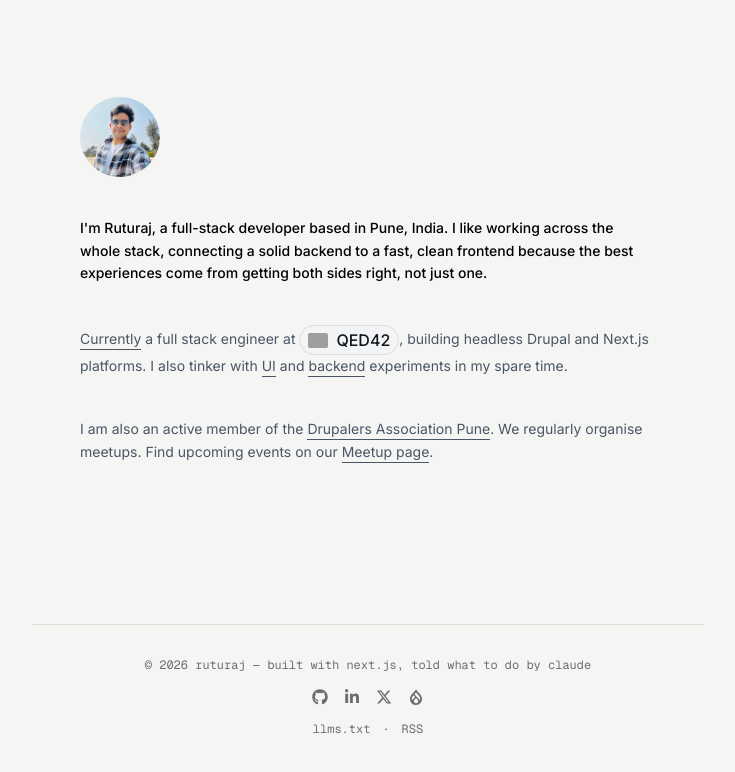
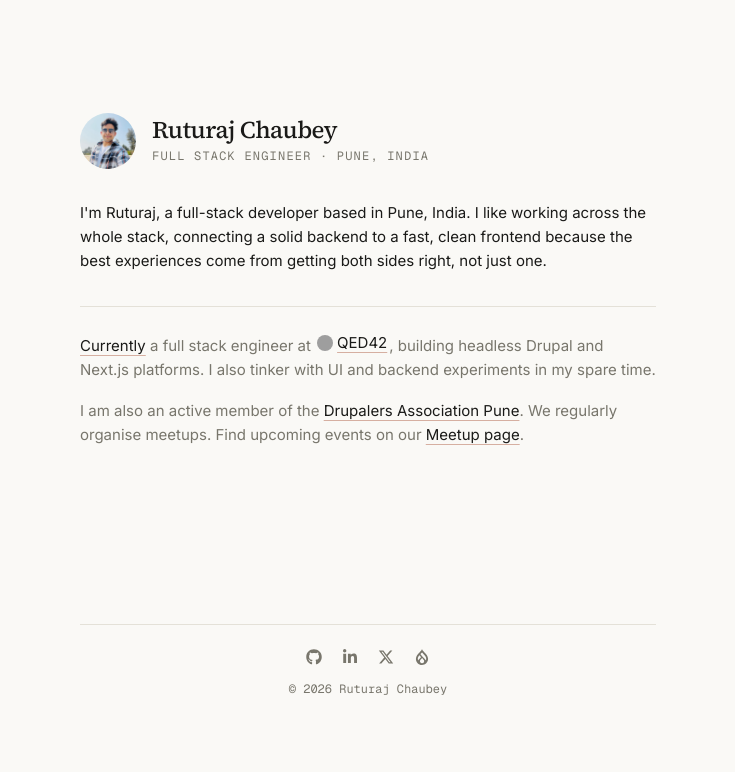
Before and after one commit to RChaubey16/portfolio-xyz, a Next.js app: page / in a window 1280 px wide. Shown: the top 772 px of the page, without its empty margins (272-1007 px from the left). Built offline with nearby package versions, Linux system fonts and the light colour scheme; grey boxes are pictures that could not be loaded.

Commit message:
feat: ui revamp

```diff
--- a/app/(layout)/globals.css
+++ b/app/(layout)/globals.css
@@ -3,26 +3,26 @@
 @plugin "@tailwindcss/typography";
 
 :root {
-  --background: #f5f6f3;
-  --foreground: #14171a;
-  --card: #fafaf8;
-  --card-foreground: #14171a;
-  --popover: #fafaf8;
-  --popover-foreground: #14171a;
-  --primary: #14171a;
-  --primary-foreground: #f5f6f3;
-  --secondary: #e7e9e5;
-  --secondary-foreground: #14171a;
-  --muted: #ececea;
-  --muted-foreground: #6a6f72;
-  --accent: #e4efec;
-  --accent-foreground: #1f6e5c;
-  --destructive: #e7000b;
+  --background: #faf9f6;
+  --foreground: #1a1a18;
+  --card: #faf9f6;
+  --card-foreground: #1a1a18;
+  --popover: #ffffff;
+  --popover-foreground: #1a1a18;
+  --primary: #1a1a18;
+  --primary-foreground: #faf9f6;
+  --secondary: #efece5;
+  --secondary-foreground: #1a1a18;
+  --muted: #f1efe9;
+  --muted-foreground: #78766c;
+  --accent: #f1e4da;
+  --accent-foreground: #a13f22;
+  --destructive: #b3261e;
   --destructive-foreground: #ffffff;
-  --border: #dcdfda;
-  --input: #f0f1ee;
-  --ring: #1f6e5c;
-  --pine: #1f6e5c;
+  --border: #e4e1d8;
+  --input: #efece5;
+  --ring: #a13f22;
+  --rust: #a13f22;
   --chart-1: #91c5ff;
   --chart-2: #3a81f6;
   --chart-3: #2563ef;
@@ -38,7 +38,8 @@
   --sidebar-ring: #a1a1a1;
   --font-sans: Inter, ui-sans-serif, sans-serif, system-ui;
   --font-serif:
-    "Source Serif 4", ui-serif, Georgia, Cambria, "Times New Roman", Times, serif;
+    "Source Serif 4", ui-serif, Georgia, Cambria, "Times New Roman", Times,
+    serif;
   --font-mono: Geist Mono, ui-monospace, monospace;
   --radius: 0.375rem;
   --shadow-x: 0;
@@ -96,7 +97,7 @@
   --color-sidebar-accent-foreground: var(--sidebar-accent-foreground);
   --color-sidebar-border: var(--sidebar-border);
   --color-sidebar-ring: var(--sidebar-ring);
-  --color-pine: var(--pine);
+  --color-rust: var(--rust);
 
   --font-sans: var(--font-sans);
   --font-mono: var(--font-mono);
@@ -133,71 +134,8 @@
 
 @layer components {
   .eyebrow {
-    @apply text-pine font-mono text-xs font-medium tracking-wide;
+    @apply text-rust font-mono text-xs font-medium tracking-widest uppercase;
   }
-  .section-title {
-    @apply text-foreground font-serif text-2xl font-medium tracking-tight;
-  }
-  .page-title {
-    @apply text-foreground font-serif text-3xl font-medium tracking-tight;
-  }
-  .para {
-    @apply text-muted-foreground mt-1 text-sm;
-  }
-}
-
-@keyframes blink-cursor {
-  0%,
-  49% {
-    opacity: 1;
-  }
-  50%,
-  100% {
-    opacity: 0;
-  }
-}
-
-.cursor-blink {
-  animation: blink-cursor 1s steps(1, end) infinite;
-}
-
-@media (prefers-reduced-motion: reduce) {
-  .cursor-blink {
-    animation: none;
-  }
-}
-
-@keyframes signal-bar {
-  0%,
-  100% {
-    height: 5px;
-  }
-  50% {
-    height: 16px;
-  }
-}
-
-.signal-bar {
-  height: 5px;
-  animation-name: signal-bar;
-  animation-timing-function: ease-in-out;
-  animation-iteration-count: infinite;
-}
-
-@media (prefers-reduced-motion: reduce) {
-  .signal-bar {
-    animation: none;
-    height: 11px;
-  }
-}
-
-.lab-grid {
-  background-image: radial-gradient(
-    circle,
-    rgb(0 0 0 / 0.08) 1px,
-    transparent 1px
-  );
-  background-size: 16px 16px;
 }
 
 /* Prose (blog posts) — wire typography plugin to site CSS variables */
--- a/app/(layout)/page.tsx
+++ b/app/(layout)/page.tsx
@@ -1,5 +1,5 @@
+import Intro from "@/components/Intro";
 import FadeUp from "@/components/animation/FadeUp";
-import Intro from "@/components/Intro";
 
 export default function Home() {
   return (
--- a/app/(layout)/work/[slug]/page.tsx
+++ b/app/(layout)/work/[slug]/page.tsx
@@ -9,8 +9,8 @@ import rehypePrettyCode from "rehype-pretty-code";
 import rehypeSlug from "rehype-slug";
 import remarkGfm from "remark-gfm";
 
+import { MermaidDiagramDynamic } from "@/components/MermaidDiagramDynamic";
 import { TOC } from "@/components/Work/TOC";
-import { MermaidDiagramDynamic } from "@/components/MermaidDiagramDynamic";
 import { remarkMermaid } from "@/lib/remark-mermaid";
 import { getAllCaseStudies, getCaseStudy } from "@/lib/work";
 
--- a/app/(layout)/work/page.tsx
+++ b/app/(layout)/work/page.tsx
@@ -56,16 +56,14 @@ export default function WorkPage() {
       <section className="mt-20 flex flex-col gap-10">
         <Link
           href="/"
-          className="flex w-fit items-center gap-1.5 text-sm text-gray-500 underline underline-offset-2 transition-colors hover:text-black"
+          className="text-muted-foreground hover:text-rust flex w-fit items-center gap-1.5 font-mono text-xs tracking-widest uppercase transition-colors"
         >
-          <GoArrowLeft className="h-4 w-4" />
-          home
+          <GoArrowLeft className="h-3.5 w-3.5" />
+          Home
         </Link>
 
         <div>
-          <h2 className="mb-2 text-xs font-medium tracking-wide text-gray-400 uppercase">
-            Companies
-          </h2>
+          <h2 className="eyebrow mb-2">Companies</h2>
           <div className="flex flex-col">
             {companies.map((company, index) => (
               <WorkItem key={`${company.name}-${index}`} {...company} />
@@ -74,9 +72,7 @@ export default function WorkPage() {
         </div>
 
         <div>
-          <h2 className="mb-2 text-xs font-medium tracking-wide text-gray-400 uppercase">
-            Projects
-          </h2>
+          <h2 className="eyebrow mb-2">Projects</h2>
           <div className="flex flex-col">
             {projects.map((project) => (
               <WorkItem key={project.name} {...project} />
--- a/components/CompanyBadge.tsx
+++ b/components/CompanyBadge.tsx
@@ -1,7 +1,5 @@
 import Image from "next/image";
 import Link from "next/link";
-
-import { Badge } from "@/components/ui/badge";
 
 type CompanyBadgeProps = {
   name: string;
@@ -15,21 +13,16 @@ const CompanyBadge = ({ name, href, logoSrc }: CompanyBadgeProps) => {
       href={href}
       target="_blank"
       rel="noopener noreferrer"
-      className="align-middle"
+      className="text-foreground decoration-rust/40 hover:decoration-rust mx-0.5 inline-flex items-center gap-1 underline underline-offset-4 transition-colors"
     >
-      <Badge
-        variant="outline"
-        className="bg-gray-100 border-border hover:border-pine/50 hover:bg-accent rounded-full border transition-colors"
-      >
-        <Image
-          src={logoSrc}
-          alt={`${name} logo`}
-          width={20}
-          height={20}
-          className="rounded-sm"
-        />
-        <span className="ml-1 text-sm">{name}</span>
-      </Badge>
+      <Image
+        src={logoSrc}
+        alt={`${name} logo`}
+        width={16}
+        height={16}
+        className="inline-block h-4 w-4 rounded-full object-cover align-[-3px]"
+      />
+      {name}
     </Link>
   );
 };
--- a/components/Footer.tsx
+++ b/components/Footer.tsx
@@ -30,10 +30,9 @@ const Footer = () => {
   }
 
   return (
-    <footer className="mx-auto mb-10 w-full max-w-2xl px-4 md:px-0">
-      <div className="border-border text-muted-foreground flex flex-col items-center gap-4 border-t pt-8 pb-4 font-mono text-xs">
-        <p>© 2026 ruturaj — built with next.js, told what to do by claude</p>
-        <div className="flex items-center gap-4">
+    <footer className="mx-auto mb-10 w-full max-w-xl px-4 md:px-0">
+      <div className="border-border text-muted-foreground flex flex-col items-center gap-4 border-t pt-6 pb-4 font-mono text-xs">
+        <div className="flex items-center gap-5">
           {socials.map((social) => (
             <Tooltip key={social.name}>
               <TooltipTrigger asChild>
@@ -42,7 +41,7 @@ const Footer = () => {
                   target="_blank"
                   rel="noopener noreferrer"
                   aria-label={social.tooltip}
-                  className="hover:text-pine transition-colors"
+                  className="hover:text-rust transition-colors"
                 >
                   {socialIcons[social.name as SocialName]}
                 </Link>
@@ -51,21 +50,7 @@ const Footer = () => {
             </Tooltip>
           ))}
         </div>
-        <div className="flex items-center gap-3">
-          <Link
-            href="/llms.txt"
-            className="hover:text-foreground transition-colors"
-          >
-            llms.txt
-          </Link>
-          <span aria-hidden="true">·</span>
-          <Link
-            href="/feed.xml"
-            className="hover:text-foreground transition-colors"
-          >
-            RSS
-          </Link>
-        </div>
+        <p>© 2026 Ruturaj Chaubey</p>
       </div>
     </footer>
   );
--- a/components/Intro.tsx
+++ b/components/Intro.tsx
@@ -6,8 +6,6 @@ import configData from "@/data/newConfig.json";
 
 const currentFocusLinks: Record<string, string> = {
   Currently: "/work",
-  UI: "/ui-lab",
-  backend: "/projects",
 };
 
 const communityLinks: Record<string, string> = {
@@ -38,7 +36,7 @@ const linkify = (text: string, linkMap: Record<string, string>) => {
         href={href}
         target={isExternal ? "_blank" : undefined}
         rel={isExternal ? "noopener noreferrer" : undefined}
-        className="border-b border-current pb-0.5 transition-colors hover:text-black"
+        className="text-foreground decoration-rust/40 hover:decoration-rust underline underline-offset-4 transition-colors"
       >
         {part}
       </Link>
@@ -48,8 +46,11 @@ const linkify = (text: string, linkMap: Record<string, string>) => {
 
 const Intro = () => {
   const {
+    name,
     avatarImageUrl,
     avatarImageAltText,
+    currentRole,
+    location,
     description,
     currentFocus,
     communityInvolvement,
@@ -57,21 +58,32 @@ const Intro = () => {
   const [beforeCompany, afterCompany] = currentFocus.split("QED42");
 
   return (
-    <section className="flex flex-col gap-10">
+    <section className="flex flex-col gap-8">
+      <div className="flex items-center gap-4">
         <Image
           src={avatarImageUrl}
           alt={avatarImageAltText}
-        width={80}
-        height={80}
-        className="h-20 w-20 rounded-full object-cover"
+          width={56}
+          height={56}
+          className="h-14 w-14 rounded-full object-cover"
           priority
         />
+        <div>
+          <h1 className="text-foreground font-serif text-2xl leading-none font-medium tracking-tight">
+            {name}
+          </h1>
+          <p className="text-muted-foreground mt-1.5 font-mono text-xs tracking-widest uppercase">
+            {currentRole} &middot; {location}
+          </p>
+        </div>
+      </div>
 
-      <p className="text-[14px] leading-relaxed font-medium text-black">
+      <p className="text-foreground text-[15px] leading-relaxed">
         {description.join(" ")}
       </p>
 
-      <p className="text-[14px] leading-relaxed font-normal text-gray-600">
+      <div className="border-border flex flex-col gap-4 border-t pt-6 text-[15px] leading-relaxed">
+        <p className="text-muted-foreground">
           {linkify(beforeCompany, currentFocusLinks)}
           <CompanyBadge
             name="QED42"
@@ -81,9 +93,10 @@ const Intro = () => {
           {linkify(afterCompany, currentFocusLinks)}
         </p>
 
-      <p className="text-[14px] leading-relaxed font-normal text-gray-600">
+        <p className="text-muted-foreground">
           {linkify(communityInvolvement, communityLinks)}
         </p>
+      </div>
     </section>
   );
 };
```
Also changed, not shown: components/Work/WorkItem.tsx (+12 -8 lines). Lines whose indentation alone changed are shown as unchanged.
